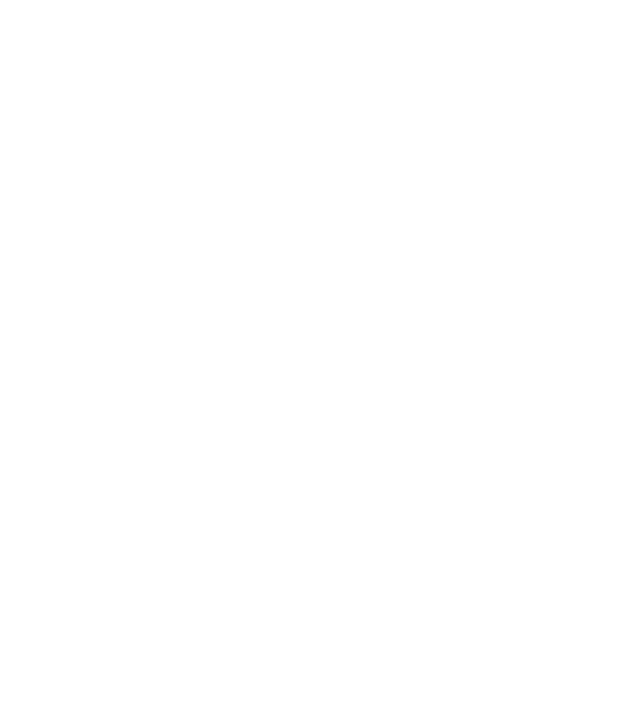
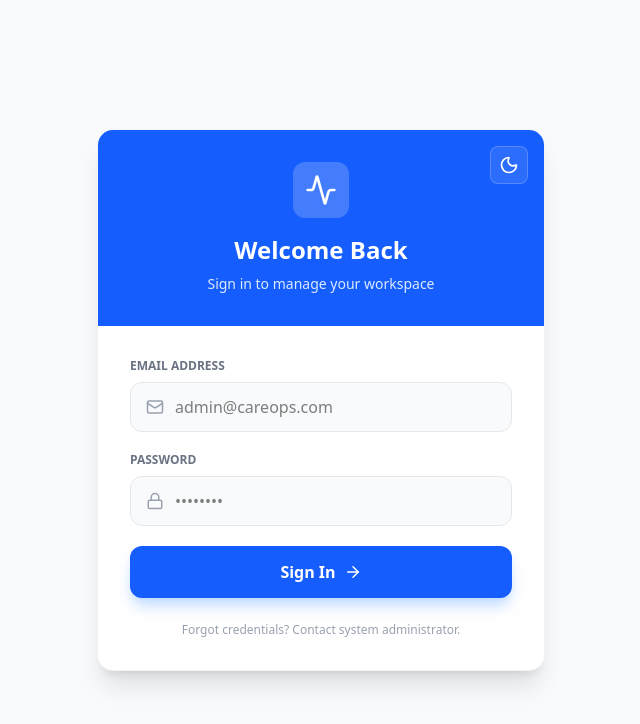
Before and after one commit to GuduruVinay/CareOps-Hackathon, a React (Vite) app in the folder client/: page /login in a window 1280 px wide. Before the commit this address had no page. Shown: the top 724 px of the page, without its empty margins (319-959 px from the left). Built offline with nearby package versions, Linux system fonts and the light colour scheme.

Commit message:
feat(client): Added login page

```diff
--- a/client/src/App.jsx
+++ b/client/src/App.jsx
@@ -1,26 +1,54 @@
-import { BrowserRouter, Routes, Route, Link } from 'react-router-dom';
-
-// Import Components
+import { Routes, Route, BrowserRouter } from 'react-router-dom';
+import ProtectedRoute from './components/ProtectedRoute';
 import Dashboard from './components/Dashboard';
 import BookingForm from './components/BookingForm';
-// Import Pages
 import BookingsPage from './pages/BookingsPage';
-import InboxPage from './pages/InboxPage';
 import InventoryPage from './pages/InventoryPage';
 import InventoryDetailPage from './pages/InventoryDetailPage';
+import InboxPage from './pages/InboxPage';
+import LoginPage from './pages/LoginPage';
 
-// --- MAIN APP COMPONENT ---
-export default function App() {
+function App() {
   return (
     <BrowserRouter>
       <Routes>
-        <Route path="/" element={<Dashboard />} />
+        {/* PUBLIC ROUTE */}
+        <Route path="/login" element={<LoginPage />} />
         <Route path="/book" element={<BookingForm />} />
-        <Route path="/bookings" element={<BookingsPage />} />
-        <Route path="/inbox" element={<InboxPage />} />
-        <Route path="/inventory" element={<InventoryPage />} />
-        <Route path="/inventory/:id" element={<InventoryDetailPage />} />
+
+        {/* PROTECTED ADMIN ROUTES */}
+        <Route path="/" element={
+          <ProtectedRoute>
+            <Dashboard />
+          </ProtectedRoute>
+        } />
+
+        <Route path="/bookings" element={
+          <ProtectedRoute>
+            <BookingsPage />
+          </ProtectedRoute>
+        } />
+
+        <Route path="/inventory" element={
+          <ProtectedRoute>
+            <InventoryPage />
+          </ProtectedRoute>
+        } />
+
+        <Route path="/inventory/:id" element={
+          <ProtectedRoute>
+            <InventoryDetailPage />
+          </ProtectedRoute>
+        } />
+
+        <Route path="/inbox" element={
+          <ProtectedRoute>
+            <InboxPage />
+          </ProtectedRoute>
+        } />
       </Routes>
     </BrowserRouter>
   );
 }
+
+export default App;
--- /dev/null
+++ b/client/src/components/ProtectedRoute.jsx
@@ -0,0 +1,11 @@
+import { Navigate } from 'react-router-dom';
+
+export default function ProtectedRoute({ children }) {
+  const token = localStorage.getItem('authToken');
+
+  if (!token) {
+    return <Navigate to="/login" replace />;
+  }
+
+  return children;
+}
--- /dev/null
+++ b/client/src/pages/LoginPage.jsx
@@ -0,0 +1,114 @@
+import { useState } from 'react';
+import axios from 'axios';
+import { useNavigate } from 'react-router-dom';
+import { Lock, Mail, ArrowRight, Activity } from 'lucide-react';
+import ThemeToggle from '../components/ThemeToggle'; // Import the toggle
+
+export default function LoginPage() {
+  const [email, setEmail] = useState('');
+  const [password, setPassword] = useState('');
+  const [error, setError] = useState('');
+  const [loading, setLoading] = useState(false);
+
+  const navigate = useNavigate();
+
+  const handleLogin = async (e) => {
+    e.preventDefault();
+    setError('');
+    setLoading(true);
+
+    try {
+      const res = await axios.post('http://localhost:5000/api/login', { email, password });
+
+      if (res.data.success) {
+        localStorage.setItem('authToken', res.data.token);
+        localStorage.setItem('user', JSON.stringify(res.data.user));
+        navigate('/');
+      }
+    } catch (err) {
+      setError(err.response?.data?.message || 'Login failed');
+    } finally {
+      setLoading(false);
+    }
+  };
+
+  return (
+    <div className="min-h-screen bg-gray-50 dark:bg-gray-900 flex items-center justify-center p-4 transition-colors duration-200">
+      <div className="max-w-md w-full bg-white dark:bg-gray-800 rounded-2xl shadow-xl border border-gray-100 dark:border-gray-700 overflow-hidden">
+
+        {/* Header Section with Theme Toggle */}
+        <div className="bg-blue-600 p-8 text-center relative">
+
+          {/* Positioned Toggle Button */}
+          <ThemeToggle className="absolute top-4 right-4 p-2 rounded-lg bg-white/10 text-white hover:bg-white/20 border border-white/20 transition-all backdrop-blur-sm" />
+
+          <div className="inline-flex p-3 bg-white/20 rounded-xl mb-4 backdrop-blur-sm">
+            <Activity size={32} className="text-white" />
+          </div>
+          <h1 className="text-2xl font-bold text-white">Welcome Back</h1>
+          <p className="text-blue-100 mt-2 text-sm">Sign in to manage your workspace</p>
+        </div>
+
+        {/* Form Section */}
+        <div className="p-8">
+          <form onSubmit={handleLogin} className="space-y-5">
+
+            {error && (
+              <div className="p-3 bg-red-50 dark:bg-red-900/20 border border-red-200 dark:border-red-800 rounded-xl text-red-600 dark:text-red-400 text-sm font-medium text-center">
+                {error}
+              </div>
+            )}
+
+            <div>
+              <label className="block text-xs font-bold text-gray-500 dark:text-gray-400 uppercase mb-2">Email Address</label>
+              <div className="relative">
+                <Mail className="absolute left-4 top-1/2 -translate-y-1/2 text-gray-400" size={18} />
+                <input
+                  type="email"
+                  value={email}
+                  onChange={(e) => setEmail(e.target.value)}
+                  className="w-full pl-11 pr-4 py-3 bg-gray-50 dark:bg-gray-700 border border-gray-200 dark:border-gray-600 rounded-xl outline-none focus:border-blue-500 focus:ring-2 focus:ring-blue-500/20 transition-all dark:text-white"
+                  placeholder="admin@careops.com"
+                  required
+                />
+              </div>
+            </div>
+
+            <div>
+              <label className="block text-xs font-bold text-gray-500 dark:text-gray-400 uppercase mb-2">Password</label>
+              <div className="relative">
+                <Lock className="absolute left-4 top-1/2 -translate-y-1/2 text-gray-400" size={18} />
+                <input
+                  type="password"
+                  value={password}
+                  onChange={(e) => setPassword(e.target.value)}
+                  className="w-full pl-11 pr-4 py-3 bg-gray-50 dark:bg-gray-700 border border-gray-200 dark:border-gray-600 rounded-xl outline-none focus:border-blue-500 focus:ring-2 focus:ring-blue-500/20 transition-all dark:text-white"
+                  placeholder="••••••••"
+                  required
+                />
+              </div>
+            </div>
+
+            <button
+              type="submit"
+              disabled={loading}
+              className="w-full bg-blue-600 hover:bg-blue-700 text-white font-bold py-3.5 rounded-xl transition-all shadow-lg shadow-blue-200 dark:shadow-none flex items-center justify-center gap-2 active:scale-95 disabled:opacity-70 disabled:cursor-not-allowed"
+            >
+              {loading ? (
+                <span className="w-5 h-5 border-2 border-white/30 border-t-white rounded-full animate-spin"></span>
+              ) : (
+                <>Sign In <ArrowRight size={18} /></>
+              )}
+            </button>
+          </form>
+
+          <div className="mt-6 text-center">
+            <p className="text-xs text-gray-400">
+              Forgot credentials? Contact system administrator.
+            </p>
+          </div>
+        </div>
+      </div>
+    </div>
+  );
+}
```
Also changed, not shown: 2 other files (tests, documents, lock files or other folders).
